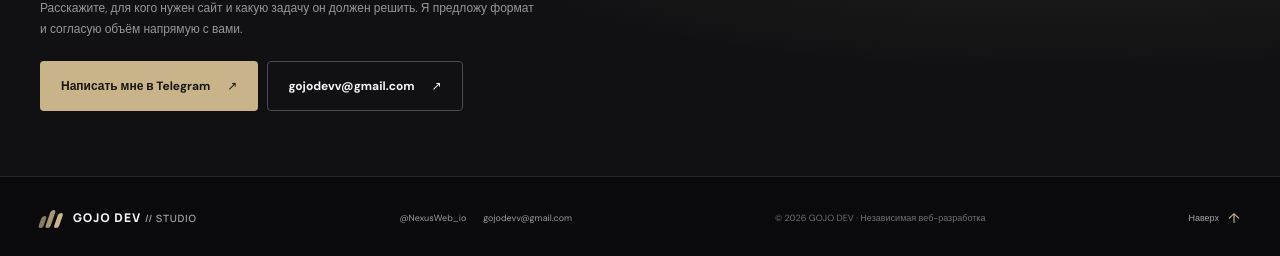
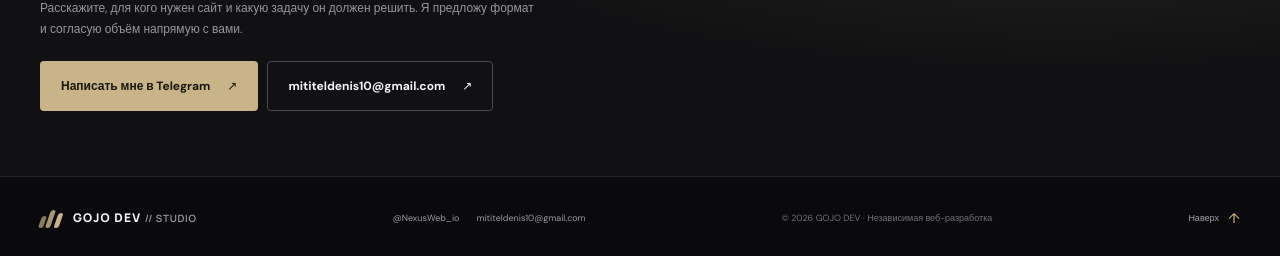
Before and after one commit to Denisgojo/denisgojo.github.io, a plain HTML site: page index.html in a window 1280 px wide. Shown: the part 4497-4753 px from the top of the page. Drawn offline with Linux system fonts and the light colour scheme.

Commit message:
Update portfolio contact email

```diff
--- a/index.html
+++ b/index.html
@@ -234,7 +234,7 @@
           <p class="contact-copy" data-i18n="contactCopy">Расскажите, для кого нужен сайт и какую задачу он должен решить. Я предложу формат и согласую объём напрямую с вами.</p>
           <div class="contact-actions">
             <a class="button button-accent" href="https://t.me/NexusWeb_io" target="_blank" rel="noopener noreferrer"><span data-i18n="writeTelegram">Написать мне в Telegram</span><span aria-hidden="true">↗</span></a>
-            <a class="button button-outline email-button" href="mailto:gojodevv@gmail.com"><span>gojodevv@gmail.com</span><span aria-hidden="true">↗</span></a>
+            <a class="button button-outline email-button" href="mailto:mititeldenis10@gmail.com"><span>mititeldenis10@gmail.com</span><span aria-hidden="true">↗</span></a>
           </div>
           <div class="contact-decoration" aria-hidden="true">GOJO<br /><i>DEV</i></div>
         </div>
@@ -244,7 +244,7 @@
     <footer class="site-footer">
       <div class="footer-inner section-wrap">
         <a class="brand" href="#top" aria-label="GOJO DEV Studio, наверх"><span class="brand-mark" aria-hidden="true"><i></i><i></i><i></i></span><span class="brand-word">GOJO DEV <small>// STUDIO</small></span></a>
-        <div class="footer-contact-links"><a href="https://t.me/NexusWeb_io" target="_blank" rel="noopener noreferrer">@NexusWeb_io</a><a href="mailto:gojodevv@gmail.com">gojodevv@gmail.com</a></div>
+        <div class="footer-contact-links"><a href="https://t.me/NexusWeb_io" target="_blank" rel="noopener noreferrer">@NexusWeb_io</a><a href="mailto:mititeldenis10@gmail.com">mititeldenis10@gmail.com</a></div>
         <p data-i18n="copyright">© 2026 GOJO DEV · Независимая веб-разработка</p>
         <a class="back-top" href="#top"><span data-i18n="backTop">Наверх</span><span aria-hidden="true">↑</span></a>
       </div>
```
